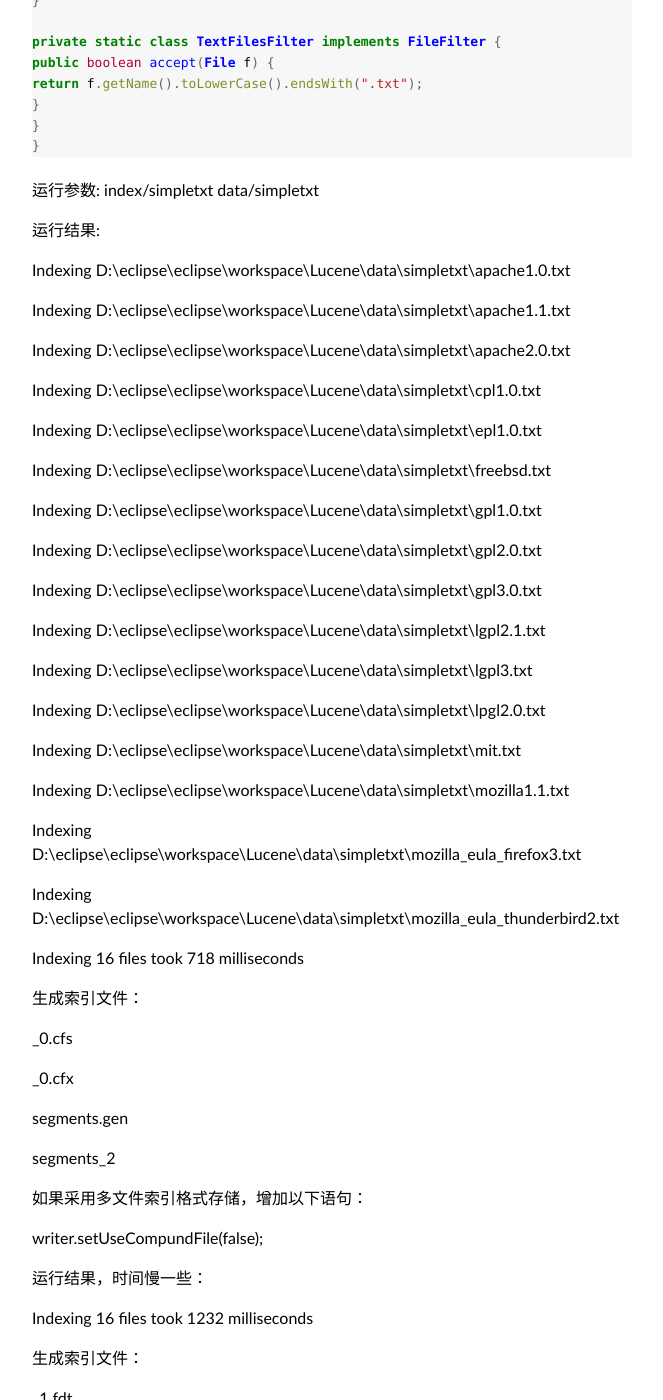
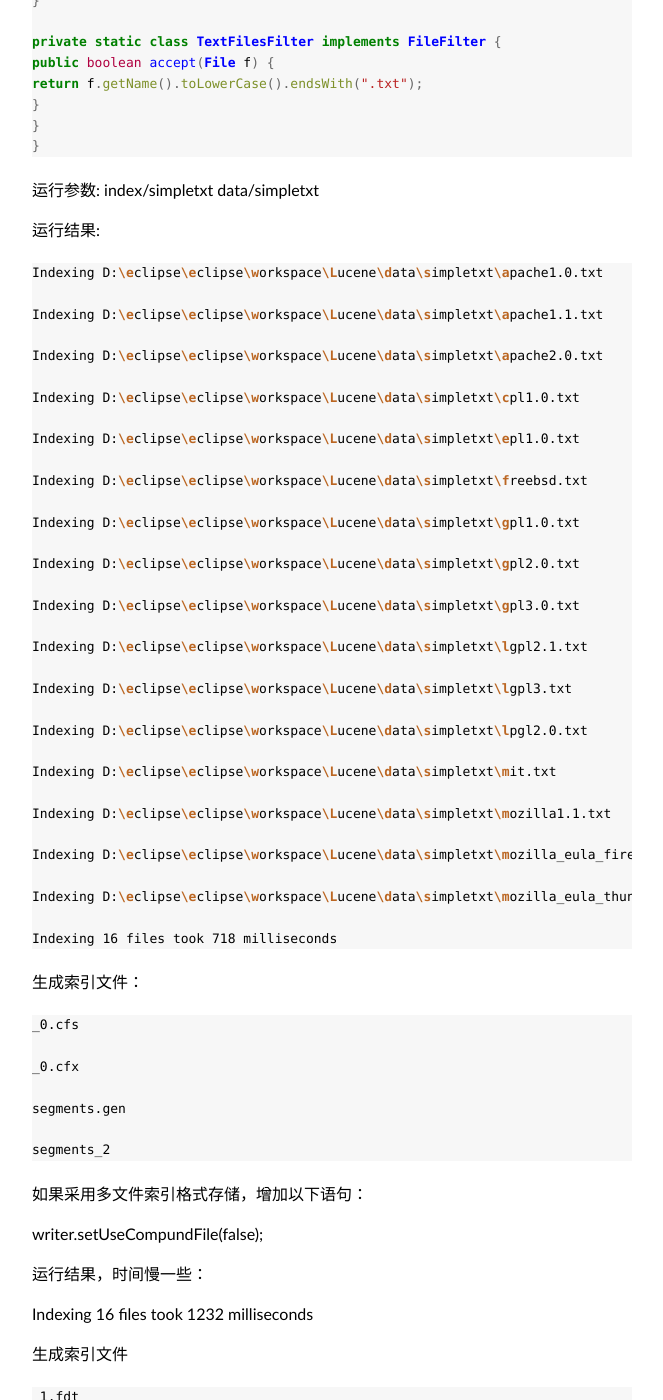
Before and after one commit to tonyskywalker/tonyskywalker.github.io, a Jekyll site: the page built from _posts/2010-10-19-lucene-tutorials-1-index-file.md, in a window 1280 px wide and 1400 px high, scrolled down 2016 px. Shown: the whole window, without its empty margins (308-971 px from the left). Built offline with Jekyll 4.4.1, drawn with Linux system fonts in a browser that asks for light colours; some web fonts are replaced; Markdown is read by kramdown in place of the engine named in the settings; comment, search, counter and statistics services are not loaded; some of the changed text lies outside the part shown.

```diff
--- a/_posts/2010-10-19-lucene-tutorials-1-index-file.md
+++ b/_posts/2010-10-19-lucene-tutorials-1-index-file.md
@@ -107,6 +107,7 @@
 
 运行结果:
 
+{% highlight bash %}
 Indexing D:\eclipse\eclipse\workspace\Lucene\data\simpletxt\apache1.0.txt
 
 Indexing D:\eclipse\eclipse\workspace\Lucene\data\simpletxt\apache1.1.txt
@@ -140,9 +141,11 @@
 Indexing D:\eclipse\eclipse\workspace\Lucene\data\simpletxt\mozilla_eula_thunderbird2.txt
 
 Indexing 16 files took 718 milliseconds
+{% endhighlight %}
 
 生成索引文件：
 
+{% highlight bash %}
 _0.cfs
 
 _0.cfx
@@ -150,6 +153,7 @@
 segments.gen
 
 segments_2
+{% endhighlight %}
 
 如果采用多文件索引格式存储，增加以下语句：
 
@@ -159,8 +163,9 @@
 
 Indexing 16 files took 1232 milliseconds
 
-生成索引文件：
+生成索引文件
 
+{% highlight bash %}
 _1.fdt
 
 _1.fdx
@@ -180,3 +185,4 @@
 segments.gen
 
 segments_3
+{% endhighlight %}
```
Also changed, not shown: other parts of _posts/2010-10-19-lucene-tutorials-1-index-file.md (+1 -1 lines).
